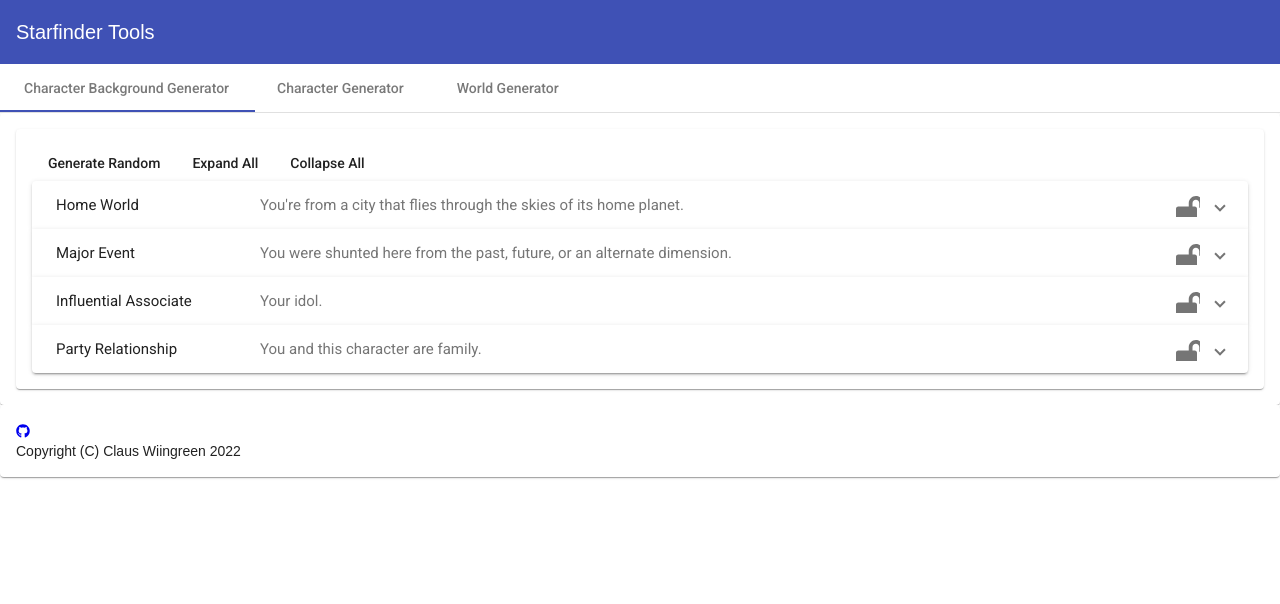
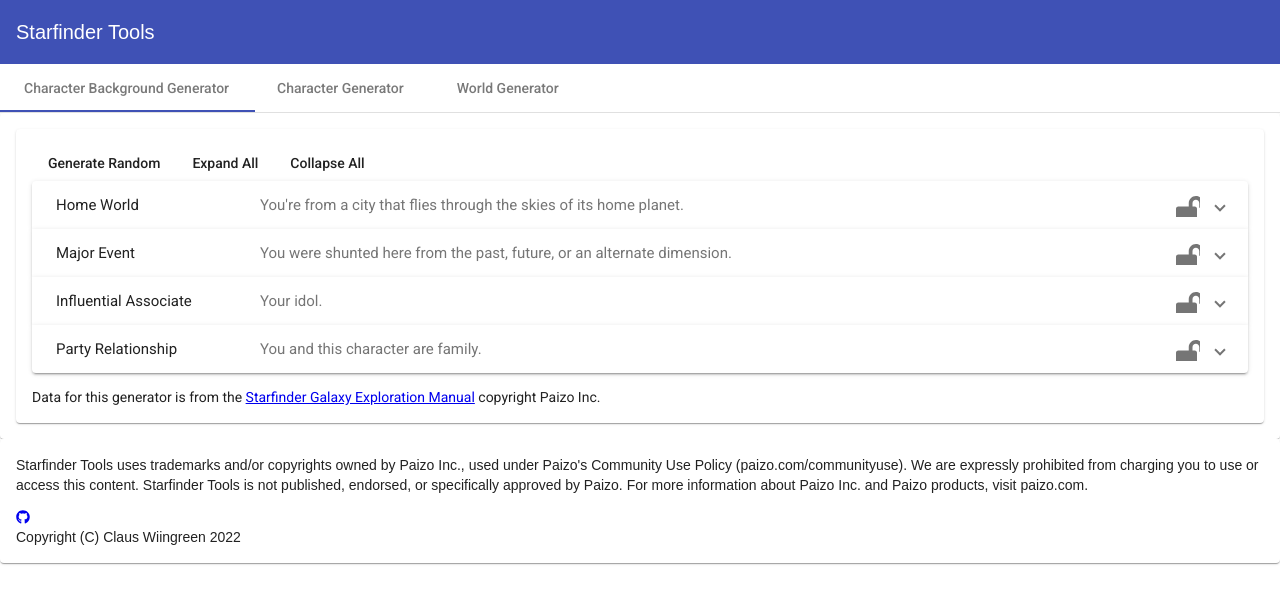
Before and after one commit to ClausWiingreen/StarfinderTools, an Angular app: page /background in a window 1280 px wide. Shown: the top 604 px of the page. Built offline with nearby package versions, Linux system fonts and the light colour scheme.

Commit message:
Added license test for compatibility with Paizo's Community License and the OGL

```diff
--- a/src/app/app.component.html
+++ b/src/app/app.component.html
@@ -24,6 +24,10 @@
 </mat-tab-group>
 
 <mat-card>
+  <p>
+    {{title}} uses trademarks and/or copyrights owned by Paizo Inc., used under Paizo's Community Use Policy (paizo.com/communityuse). We are expressly prohibited from charging you to use or access this content. {{title}} is not published, endorsed, or specifically approved by Paizo. For more information about Paizo Inc. and Paizo products, visit paizo.com.
+  </p>
+
   <div><a href="https://github.com/ClausWiingreen/StarfinderTools">
       <fa-icon [icon]="faGithub"></fa-icon>
     </a></div>
--- a/src/app/background/background.component.html
+++ b/src/app/background/background.component.html
@@ -66,4 +66,8 @@
       <button mat-button (click)="partyRelationshipLock = !partyRelationshipLock">Toggle Lock</button>
     </mat-expansion-panel>
   </mat-accordion>
+
+  <p style="margin-top: 1em">
+    Data for this generator is from the <a href="https://paizo.com/products/btq027ud?Starfinder-Galaxy-Exploration-Manual">Starfinder Galaxy Exploration Manual</a> copyright Paizo Inc.
+  </p>
 </mat-card>
```
